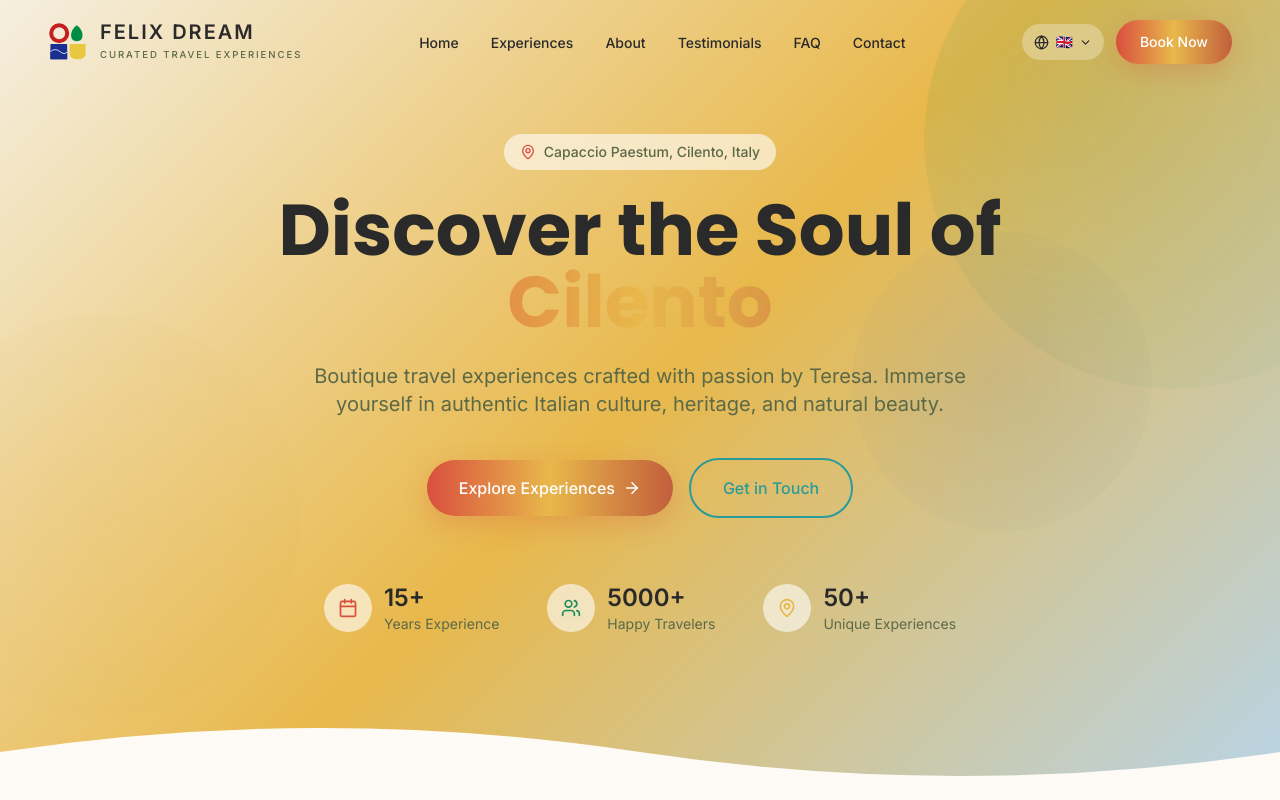
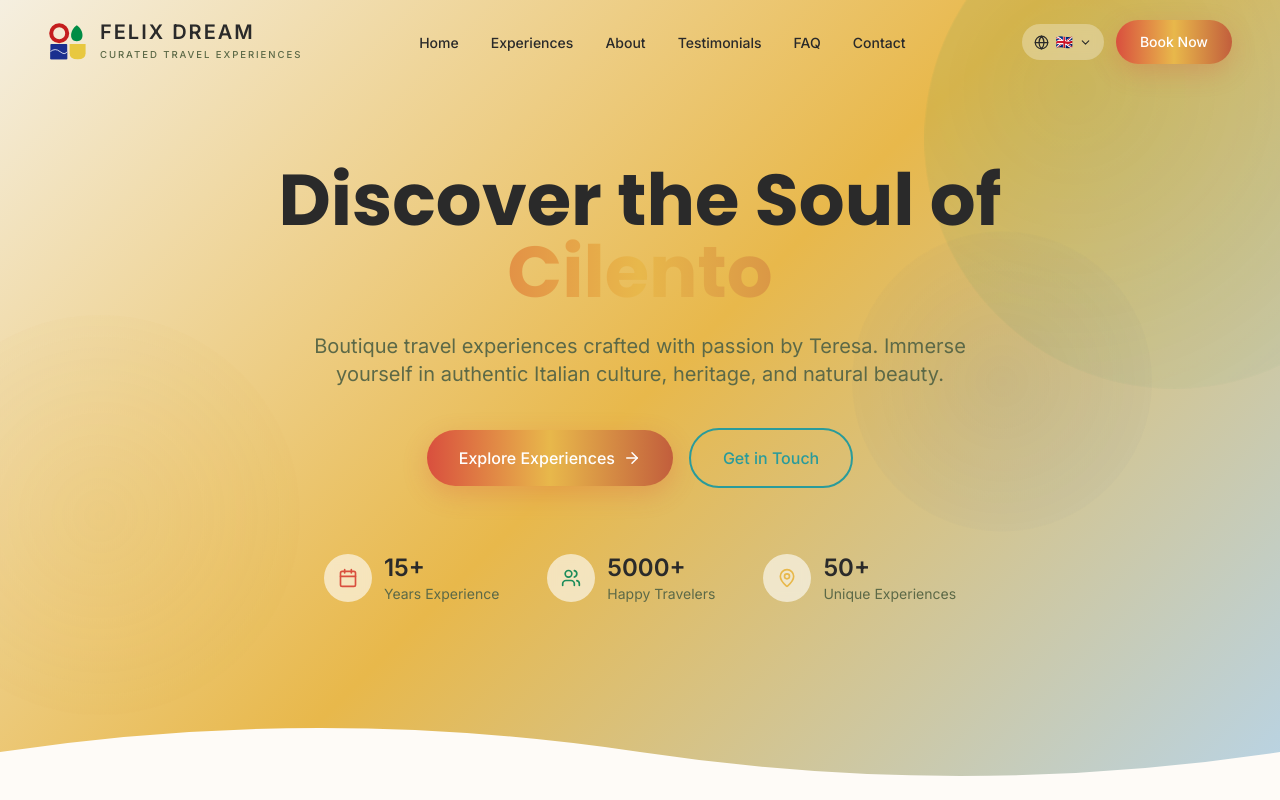
Before and after one commit to rajaakram/Website-Anheya, a React (Vite) app: page / in a window 1280 px wide. Shown: the top 800 px of the page. Built offline with nearby package versions, Linux system fonts and the light colour scheme.

Commit message:
Remove client images from testimonials and location badge from hero

```diff
--- a/src/sections/Hero.tsx
+++ b/src/sections/Hero.tsx
@@ -1,5 +1,5 @@
 import { useEffect, useRef } from 'react';
-import { ArrowRight, MapPin, Calendar, Users } from 'lucide-react';
+import { ArrowRight, Calendar, Users, MapPin } from 'lucide-react';
 import { useTranslation } from '../i18n/i18n';
 
 const Hero = () => {
@@ -60,13 +60,7 @@ const Hero = () => {
 
       {/* Hero Content */}
       <div className="relative z-10 container-padding max-w-5xl mx-auto text-center pt-24 pb-32">
-        {/* Badge */}
-        <div className="animate-on-scroll opacity-0 translate-y-8 transition-all duration-700 mb-6">
-          <span className="inline-flex items-center gap-2 px-4 py-2 rounded-full bg-white/60 backdrop-blur-sm text-deep-olive text-sm font-medium">
-            <MapPin size={16} className="text-coral" />
-            {t('hero.badge')}
-          </span>
-        </div>
+
 
         {/* Main Title */}
         <h1 className="animate-on-scroll opacity-0 translate-y-8 transition-all duration-700 delay-100 font-heading font-bold text-4xl sm:text-5xl md:text-6xl lg:text-7xl text-charcoal leading-tight mb-6">
--- a/src/sections/Testimonials.tsx
+++ b/src/sections/Testimonials.tsx
@@ -85,13 +85,7 @@ const Testimonials = () => {
 
                 {/* Author */}
                 <div className="flex items-center gap-4 pt-4 border-t border-[#D8D5D0]/50">
-                  <div className="w-14 h-14 rounded-full overflow-hidden border-2 border-[#E8B84B]">
-                    <img
-                      src={testimonial.image}
-                      alt={t(`testimonials.items.${index}.name`)}
-                      className="w-full h-full object-cover"
-                    />
-                  </div>
+
                   <div>
                     <p className="font-heading font-semibold text-charcoal">
                       {t(`testimonials.items.${index}.name`)}
@@ -112,18 +106,7 @@ const Testimonials = () => {
         {/* Trust Badges */}
         <div className="animate-on-scroll opacity-0 translate-y-8 transition-all duration-700 delay-600 mt-16 flex flex-wrap items-center justify-center gap-8">
           <div className="flex items-center gap-2 px-6 py-3 rounded-full bg-white shadow-sm">
-            <div className="flex -space-x-2">
-              {[1, 2, 3, 4].map((i) => (
-                <div
-                  key={i}
-                  className="w-8 h-8 rounded-full bg-gradient-to-br from-[#E8B84B] to-[#D94F3E] border-2 border-white flex items-center justify-center"
-                >
-                  <span className="text-white text-xs font-bold">
-                    {String.fromCharCode(64 + i)}
-                  </span>
-                </div>
-              ))}
-            </div>
+
             <span className="text-sm text-deep-olive">
               <strong className="text-charcoal">5000+</strong> {t('testimonials.happyTravelers')}
             </span>
```
